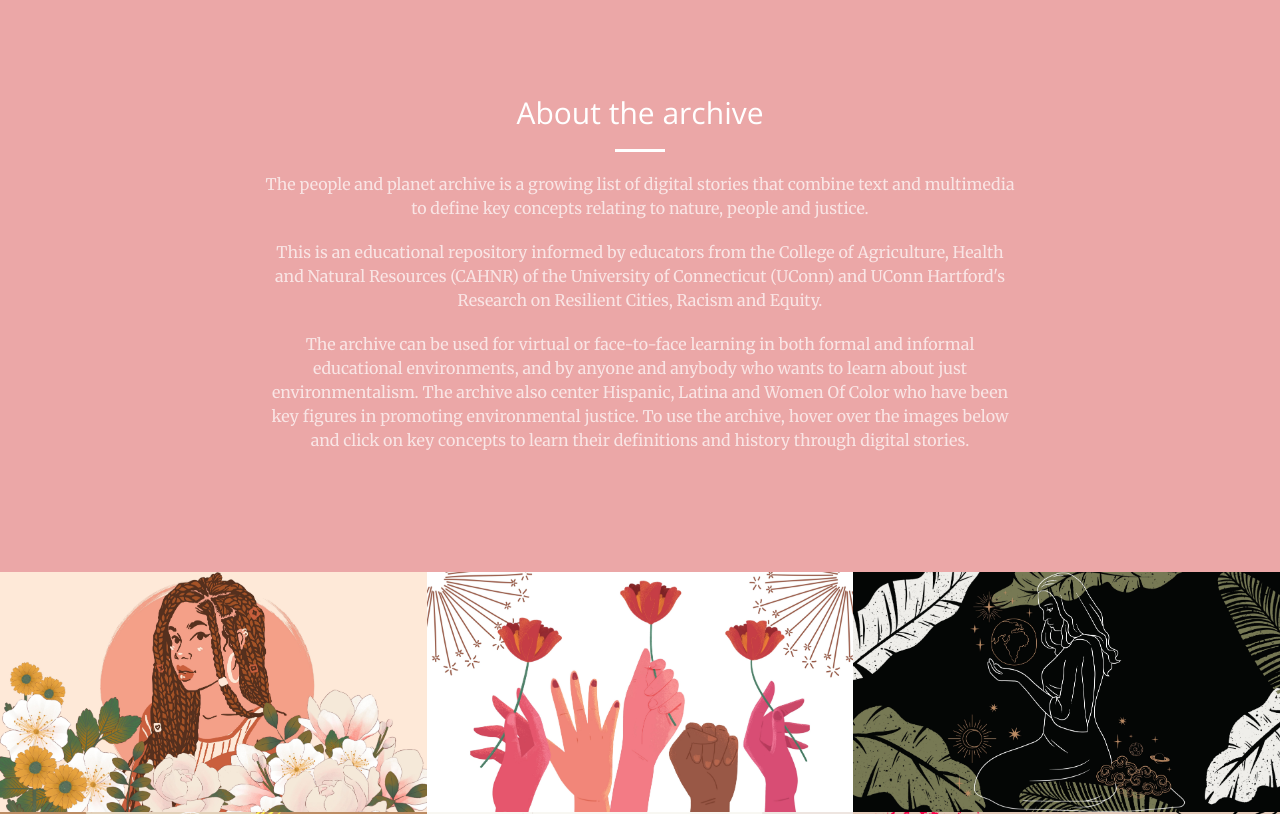
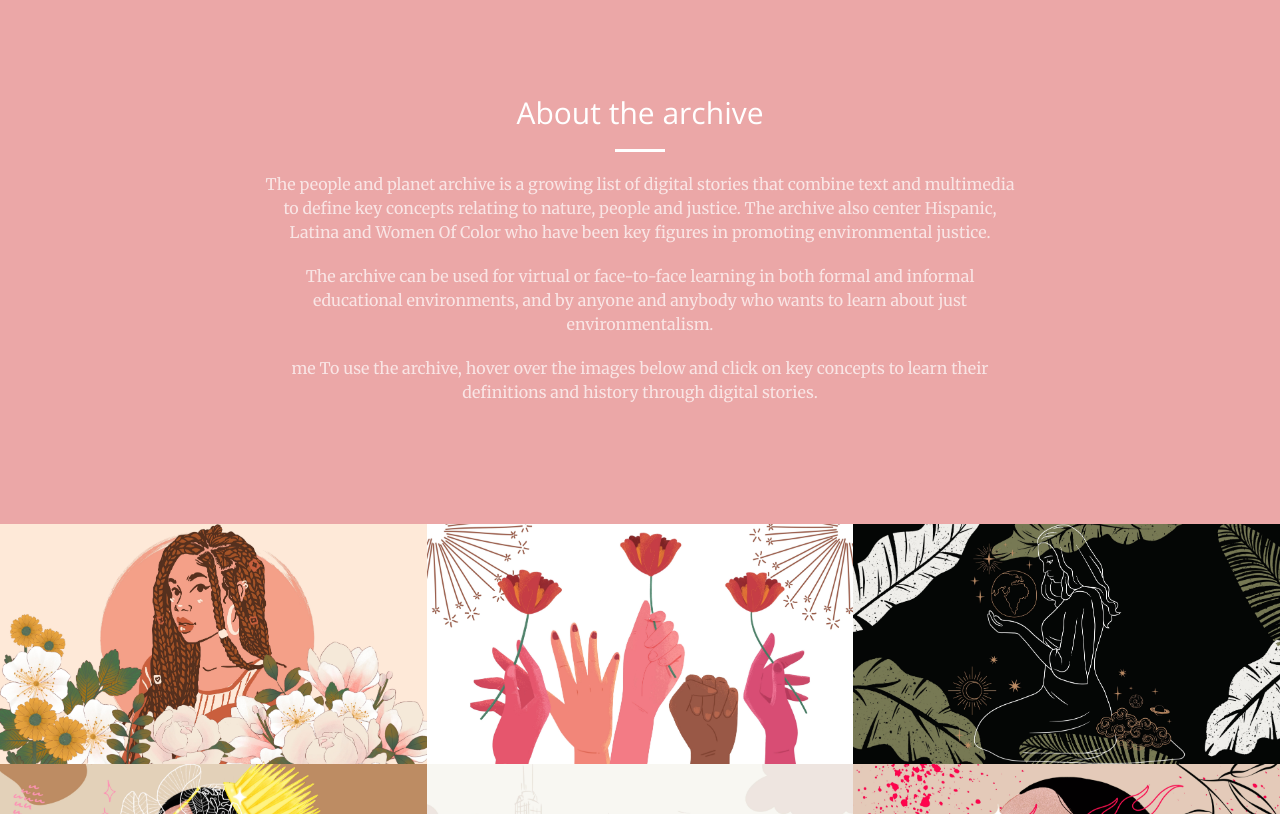
Before and after one commit to peopleandplanet/peopleandplanet.github.io, a Jekyll site: the page built from index.html, in a window 1280 px wide and 900 px high, scrolled down 818 px, cut to the strip 86-900 px from the top of the window. Built offline with Jekyll 4.4.1, drawn with Linux system fonts in a browser that asks for light colours.

Commit message:
Update call-to-action.html

```diff
--- a/_includes/call-to-action.html
+++ b/_includes/call-to-action.html
@@ -4,9 +4,9 @@
             <div class="col-lg-8 col-lg-offset-2 text-center">
                 <h2 class="section-heading">About the archive</h2>
                 <hr class="light">
-                <p class="text-faded">The people and planet archive is a growing list of digital stories that combine text and multimedia to define key concepts relating to nature, people and justice.</p>
-                <p class="text-faded">This is an educational repository informed by educators from the College of Agriculture, Health and Natural Resources (CAHNR) of the University of Connecticut (UConn) and UConn Hartford's Research on Resilient Cities, Racism and Equity.</p>
-                <p class="text-faded">The archive can be used for virtual or face-to-face learning in both formal and informal educational environments, and by anyone and anybody who wants to learn about just environmentalism. The archive also center Hispanic, Latina and Women Of Color who have been key figures in promoting environmental justice. To use the archive, hover over the images below and click on key concepts to learn their definitions and history through digital stories.</p>
+                <p class="text-faded">The people and planet archive is a growing list of digital stories that combine text and multimedia to define key concepts relating to nature, people and justice. The archive also center Hispanic, Latina and Women Of Color who have been key figures in promoting environmental justice.</p>
+                <p class="text-faded">The archive can be used for virtual or face-to-face learning in both formal and informal educational environments, and by anyone and anybody who wants to learn about just environmentalism.</p>
+                <p class="text-faded">me To use the archive, hover over the images below and click on key concepts to learn their definitions and history through digital stories.</p>
                 <p class="text-faded"> </p>
             </div>
         </div>
```
